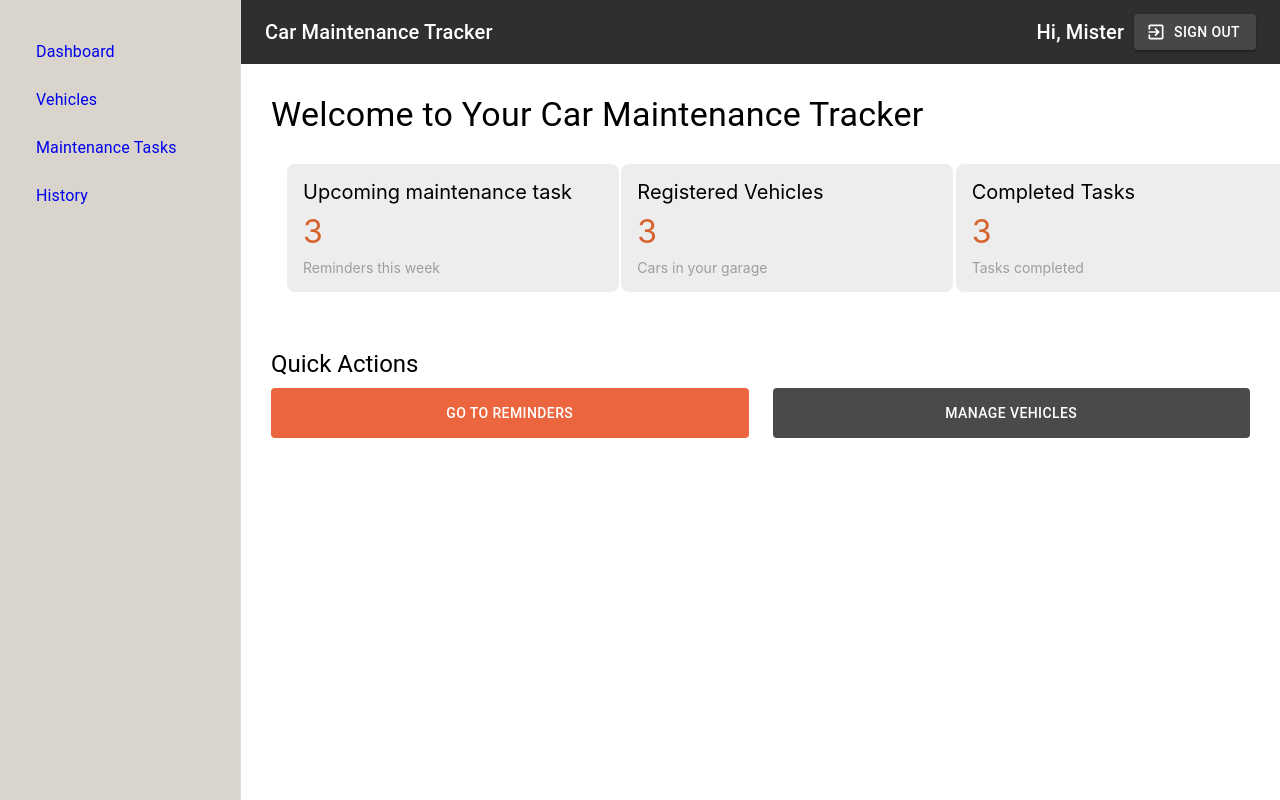
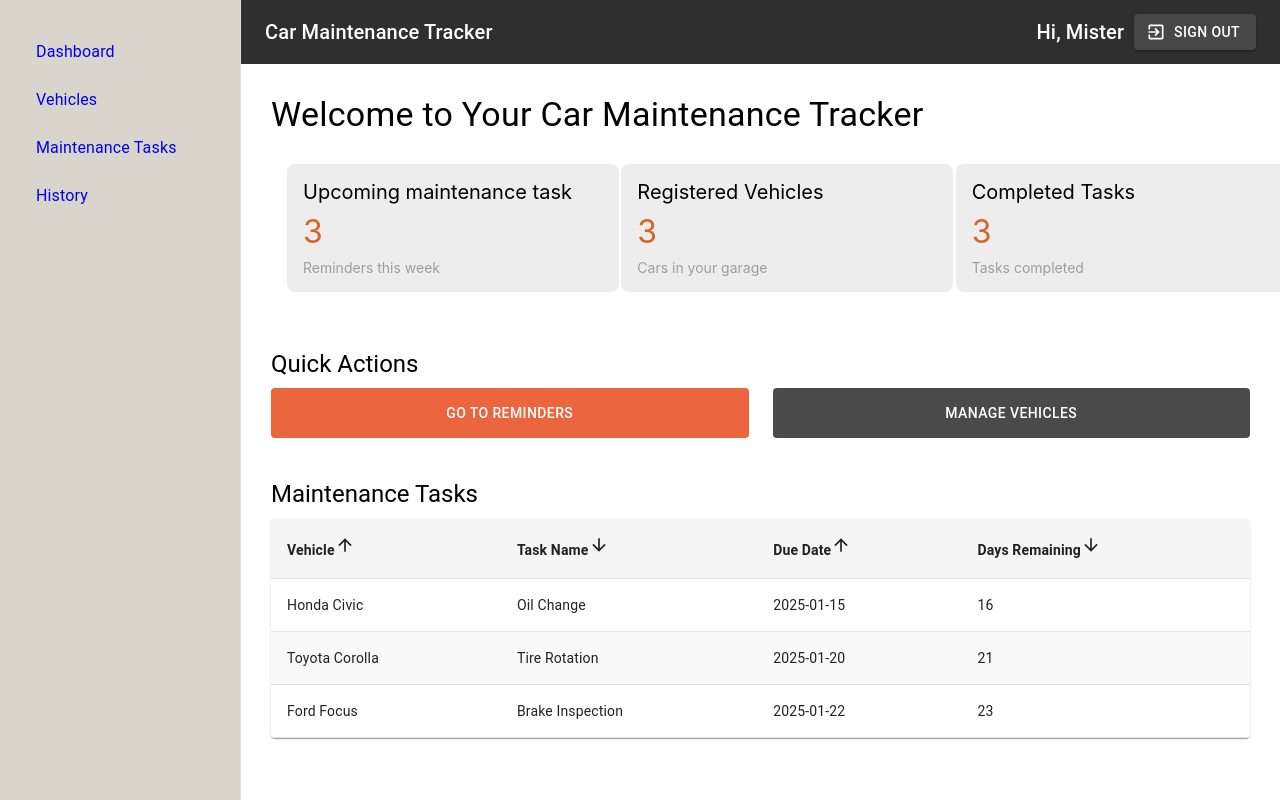
Before and after one commit to releasedpower/maincar-react, a React (Create React App) app: page / in a window 1280 px wide. Built offline with nearby package versions, Linux system fonts and the light colour scheme.

Commit message:
added-tasks-table

```diff
--- a/src/assets/styles/DashboardPage.css
+++ b/src/assets/styles/DashboardPage.css
@@ -14,3 +14,19 @@
     font-weight: bold;
     padding: 15px 20px;
   }
+
+  .task-table {
+    margin-top: 40px;
+  }
+
+  .MuiTableHead-root {
+    background-color: #f5f5f5;
+  }
+
+  .MuiTableCell-root {
+    font-weight: bold;
+  }
+
+  .MuiTableBody-root .MuiTableRow-root:nth-child(even) {
+    background-color: #f9f9f9;
+  }
--- a/src/pages/DashboardPage.js
+++ b/src/pages/DashboardPage.js
@@ -1,9 +1,23 @@
 import React from 'react';
-import { Grid, Card, CardContent, Typography, Button } from '@mui/material';
+import { Grid, Card, CardContent, Typography, Button, Table, TableBody, TableCell, TableContainer, TableHead, TableRow, Paper } from '@mui/material';
+import { ArrowUpward, ArrowDownward } from '@mui/icons-material';
 import '../assets/styles/DashboardPage.css'; // Optional custom styling
 import SimpleCard from '../components/SimpleCard';
 
 const DashboardPage = () => {
+  const tasks = [
+    { vehicle: 'Honda Civic', taskName: 'Oil Change', dueDate: '2025-01-15' },
+    { vehicle: 'Toyota Corolla', taskName: 'Tire Rotation', dueDate: '2025-01-20' },
+    { vehicle: 'Ford Focus', taskName: 'Brake Inspection', dueDate: '2025-01-22' },
+  ];
+
+  const calculateDaysRemaining = (dueDate) => {
+    const today = new Date();
+    const due = new Date(dueDate);
+    const timeDiff = due - today;
+    return Math.ceil(timeDiff / (1000 * 3600 * 24)); // Convert milliseconds to days
+  };
+
   return (
     <div className="dashboard">
       <Typography variant="h4" gutterBottom>
@@ -50,11 +64,11 @@ const DashboardPage = () => {
               href="/reminders"
               fullWidth
               sx={{
-              height: '50px', // Customize height
-              backgroundColor: '#eb653f', // Set the background color
-              boxShadow: 'none', // Remove shadow
+                height: '50px',
+                backgroundColor: '#eb653f',
+                boxShadow: 'none',
                 '&:hover': {
-                backgroundColor: '#db6342', // Set hover background color
+                  backgroundColor: '#db6342',
                 },
               }}
             >
@@ -67,20 +81,59 @@ const DashboardPage = () => {
               href="/reminders"
               fullWidth
               sx={{
-              height: '50px', // Customize height
-              // width: '200px',
-              backgroundColor: '#4a4a4a', // Set the background color
-              boxShadow: 'none', // Remove shadow
+                height: '50px',
+                backgroundColor: '#4a4a4a',
+                boxShadow: 'none',
                 '&:hover': {
-                backgroundColor: '#383838', // Set hover background color
+                  backgroundColor: '#383838',
                 },
               }}
             >
               Manage Vehicles
             </Button>
-
           </Grid>
         </Grid>
+      </div>
+
+      {/* Table Section */}
+      <div className="task-table">
+        <Typography variant="h5" gutterBottom>
+          Maintenance Tasks
+        </Typography>
+        <TableContainer component={Paper}>
+          <Table>
+            <TableHead>
+              <TableRow>
+                <TableCell style={{ fontWeight: 'bold' }}>
+                  Vehicle
+                  <ArrowUpward fontSize="small" /> {/* Default arrow pointing up */}
+                </TableCell>
+                <TableCell style={{ fontWeight: 'bold' }}>
+                  Task Name
+                  <ArrowDownward fontSize="small" /> {/* Default arrow pointing down */}
+                </TableCell>
+                <TableCell style={{ fontWeight: 'bold' }}>
+                  Due Date
+                  <ArrowUpward fontSize="small" /> {/* Default arrow pointing up */}
+                </TableCell>
+                <TableCell style={{ fontWeight: 'bold' }}>
+                  Days Remaining
+                  <ArrowDownward fontSize="small" /> {/* Default arrow pointing down */}
+                </TableCell>
+              </TableRow>
+            </TableHead>
+            <TableBody>
+              {tasks.map((task, index) => (
+                <TableRow key={index}>
+                  <TableCell>{task.vehicle}</TableCell>
+                  <TableCell>{task.taskName}</TableCell>
+                  <TableCell>{task.dueDate}</TableCell>
+                  <TableCell>{calculateDaysRemaining(task.dueDate)}</TableCell>
+                </TableRow>
+              ))}
+            </TableBody>
+          </Table>
+        </TableContainer>
       </div>
     </div>
   );
```
Also changed, not shown: 1 other file (tests, documents, lock files or other folders). Lines whose indentation alone changed are shown as unchanged.
